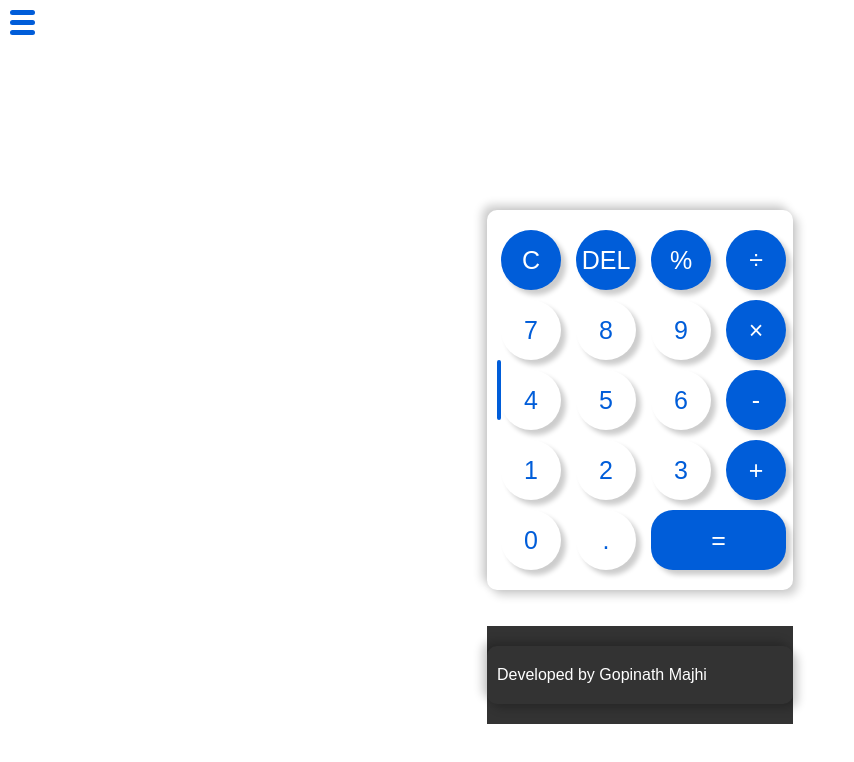
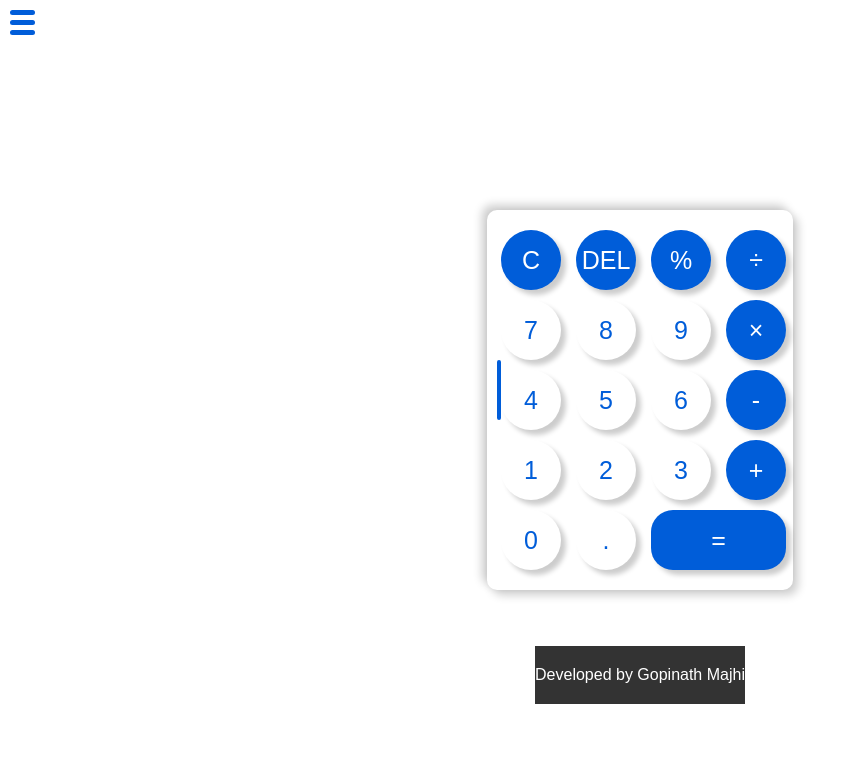
Before and after one commit to Gopinath-08/Calculator.github.io, a plain HTML site: page index.html in a window 1280 px wide. Shown: the whole page, without its empty margins (0-854 px from the left). Drawn offline with Linux system fonts and the light colour scheme.

Commit message:
Update index.html
Signed-off-by: Gopinath-08 <105555567+Gopinath-08@users.noreply.github.com>

```diff
--- a/index.html
+++ b/index.html
@@ -53,7 +53,7 @@
   </div>
 
     <footer>
-  <div class="container">
+  <div class="devcontainer">
     <div class="footer-left">
       <p>Developed by <a href="https://instagram.com/gopinath.08?igshid=YmMyMTA2M2Y=">Gopinath Majhi</a></p>
     </div>
```
